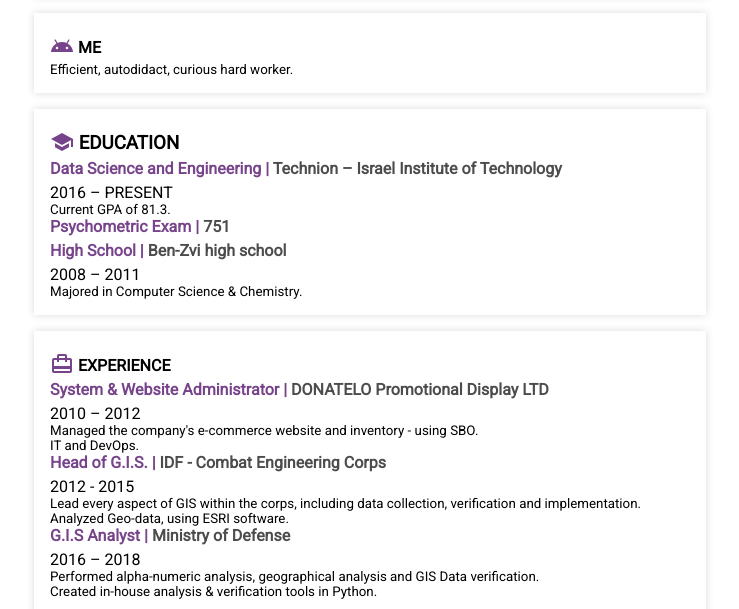
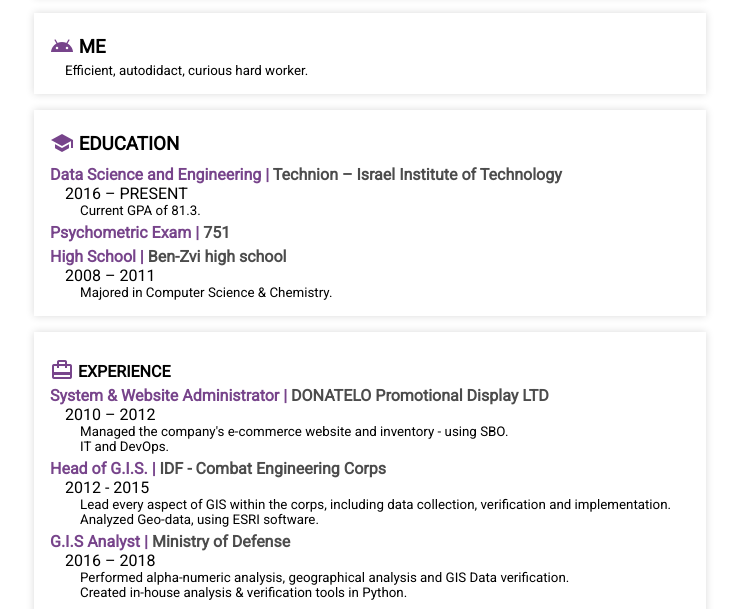
Before and after one commit to afikbar/cv_app, a plain HTML site: page index.html in a window 1280 px wide. Shown: the part 191-800 px from the top of the page, without its empty margins (270-1009 px from the left). Drawn offline with Linux system fonts and the light colour scheme.

Commit message:
[web] indent stuff :beer:

```diff
--- a/index.html
+++ b/index.html
@@ -39,52 +39,70 @@
 
         </div>
     </div>
+    <div class="cv-body">
         <div class="card me">
-        <h4 style="font-weight: bold"><i class="material-icons" style="color: #77448B">android</i> ME</h4>
-        <small>Efficient, autodidact, curious hard worker.</small>
+            <h3 style="font-weight: bold"><i class="material-icons" style="color: #77448B">android</i> ME</h3>
+            <small class="indent-text">Efficient, autodidact, curious hard worker.</small>
         </div>
         <div class="card edu">
-        <div><h3 style="font-weight: bold;"><i class="material-icons" style="color: #77448B">school</i> EDUCATION</h3>
-        </div>
+            <h3 style="font-weight: bold;"><i class="material-icons" style="color: #77448B">school</i> EDUCATION</h3>
+            <div class="flex-container-col">
                 <h4><span style="color: #77448B">Data Science and Engineering | </span>
                     <span style="color: #4C4C4C">Technion – Israel Institute of Technology</span></h4>
+                <div class="indent-text flex-container-col">
                     <span>2016 – PRESENT</span>
-        <small>Current GPA of 81.3.</small>
+                    <small class="indent-text">Current GPA of 81.3.</small>
+                </div>
+            </div>
+            <div class="flex-container-col">
                 <h4><span style="color: #77448B">Psychometric Exam | </span>
                     <span style="color: #4C4C4C">751</span></h4>
+            </div>
+            <div class="flex-container-col">
                 <h4><span style="color: #77448B">High School | </span>
                     <span style="color: #4C4C4C">Ben-Zvi high school</span></h4>
+                <div class="indent-text flex-container-col">
                     <span>2008 – 2011</span>
-        <small>Majored in Computer Science & Chemistry.</small>
+                    <small class="indent-text">Majored in Computer Science & Chemistry.</small>
+                </div>
+            </div>
         </div>
         <div class="card exp">
-        <h4 style="font-weight: bold"><i class="material-icons" style="color: #77448B">card_travel</i> EXPERIENCE</h4>
+            <h4 style="font-weight: bold"><i class="material-icons" style="color: #77448B">card_travel</i> EXPERIENCE
+            </h4>
             <h4><span style="color: #77448B">System & Website Administrator | </span>
                 <span style="color: #4C4C4C">DONATELO Promotional Display LTD</span></h4>
+            <div class="indent-text flex-container-col">
                 <span>2010 – 2012</span>
-        <small>Managed the company's e-commerce website and inventory - using SBO.<br>
+                <small class="indent-text">Managed the company's e-commerce website and inventory - using SBO.<br>
                     IT and DevOps.
                 </small>
+            </div>
             <h4><span style="color: #77448B">Head of G.I.S. | </span>
                 <span style="color: #4C4C4C">IDF - Combat Engineering Corps</span></h4>
+            <div class="indent-text flex-container-col">
                 <span> 2012 - 2015</span>
-        <small>Lead every aspect of GIS within the corps, including data collection, verification and
+                <small class="indent-text">Lead every aspect of GIS within the corps, including data collection, verification and
                     implementation.<br>
                     Analyzed Geo-data, using ESRI software.
                 </small>
+            </div>
             <h4><span style="color: #77448B">G.I.S Analyst | </span>
                 <span style="color: #4C4C4C">Ministry of Defense</span></h4>
+            <div class="indent-text flex-container-col">
                 <span>2016 – 2018</span>
-        <small>Performed alpha-numeric analysis, geographical analysis and GIS Data verification. <br>
+                <small class="indent-text">Performed alpha-numeric analysis, geographical analysis and GIS Data verification. <br>
                     Created in-house analysis & verification tools in Python.
                 </small>
+            </div>
         </div>
         <div class="card skill">
             <h4 style="font-weight: bold"><i class="material-icons" style="color: #77448B">explore</i> SKILLS</h4>
             <table>
                 <tr>
                     <td align="left">
-                    <small><i class="material-icons" style="color: #77448B;font-size: small;">bubble_chart</i> Python,
+                        <small><i class="material-icons" style="color: #77448B;font-size: small;">bubble_chart</i>
+                            Python,
                             C++, OOP, C, SQL, Git.
                         </small>
                     </td>
@@ -110,5 +128,7 @@
 
         </div>
     </div>
+</div>
+
 </body>
 </html>
--- a/style.css
+++ b/style.css
@@ -52,11 +52,13 @@
     flex-direction: row;
     justify-content: space-between;
 }
-.right-header{
+
+.right-header {
     display: flex;
     flex-direction: column;
     justify-content: space-between;
 }
+
 .contact {
     display: flex;
     /*float: right;*/
@@ -64,7 +66,7 @@
     justify-content: flex-start;
 }
 
-.bottom-header{
+.bottom-header {
     display: flex;
     flex-direction: column;
 }
@@ -87,16 +89,26 @@
     margin-left: auto;
 }
 
-
-.mail:hover, .phone:hover , .git:hover{
+.mail:hover, .phone:hover, .git:hover {
     width: 100%;
 }
 
-.mail:hover .material-icons, .phone:hover .material-icons, .files:hover .material-icons , .git:hover .material-icons{
+.mail:hover .material-icons, .phone:hover .material-icons, .files:hover .material-icons, .git:hover .material-icons {
     color: #29B6F6;
 }
 
+.cv-body{
+    display: flex;
+    flex-direction: column;
+}
 
+.cv-body h4 {
+    margin-bottom: 0px;
+    margin-top: 5px;
+}
+.indent-text {
+    padding-left: +15px;
+}
 .me, .edu, .exp, .skill {
     display: flex;
     justify-items: flex-start;
```
Lines whose indentation alone changed are shown as unchanged.
